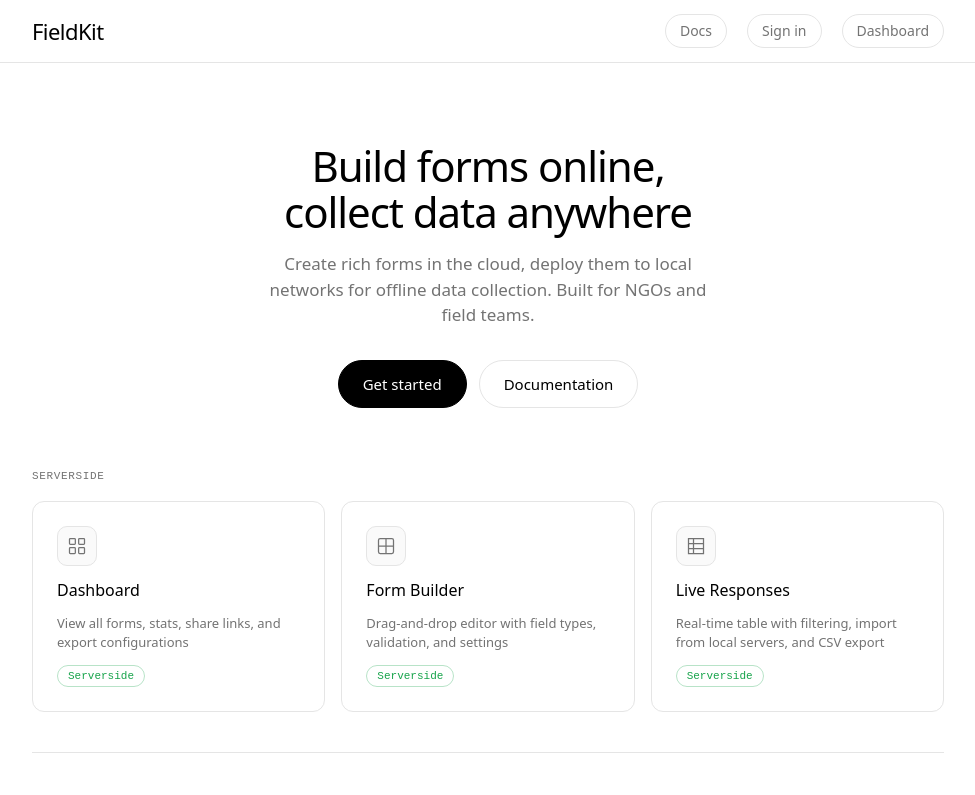
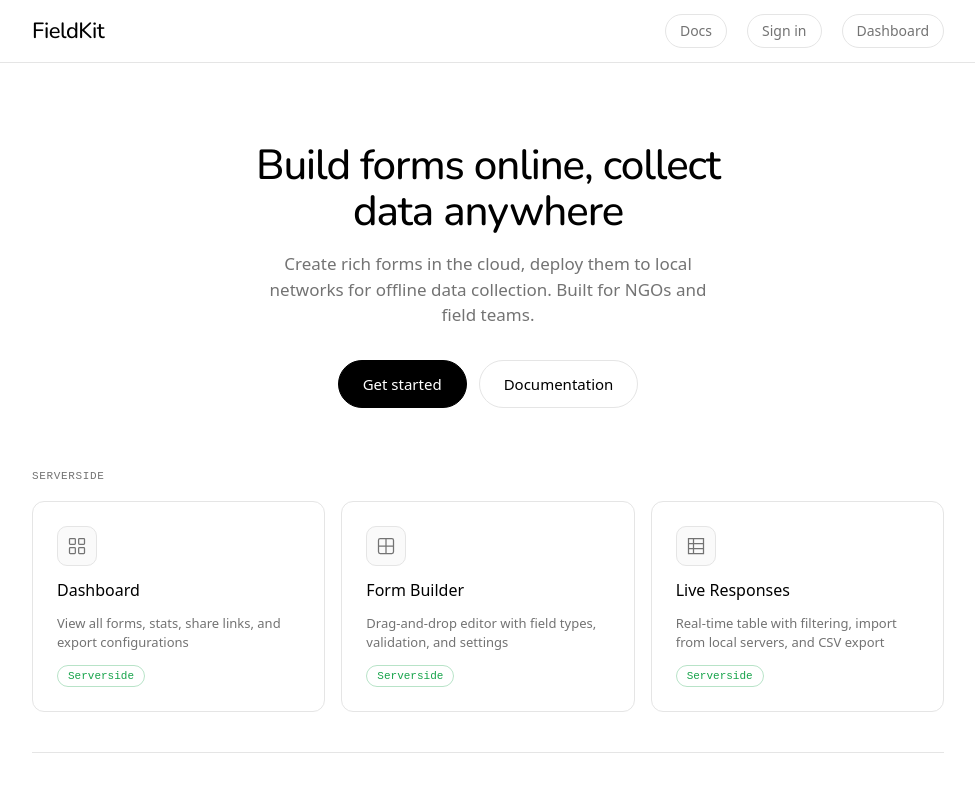
Before and after one commit to ultramenid/fieldkit, a Next.js app in the folder apps/web/: page / in a window 1280 px wide. Shown: the top 795 px of the page, without its empty margins (152-1127 px from the left). Built offline with nearby package versions, Linux system fonts and the light colour scheme.

Commit message:
feat: add Nunito font (SF Pro Rounded substitute) via next/font/google

```diff
--- a/apps/web/src/app/layout.tsx
+++ b/apps/web/src/app/layout.tsx
@@ -1,6 +1,13 @@
 import type { Metadata } from 'next'
+import { Nunito } from 'next/font/google'
 import { Providers } from '@/components/providers'
 import './globals.css'
+
+const nunito = Nunito({
+  subsets: ['latin'],
+  variable: '--font-display',
+  display: 'swap',
+})
 
 export const metadata: Metadata = {
   title: 'FieldKit',
@@ -13,7 +20,7 @@
   children: React.ReactNode
 }) {
   return (
-    <html lang="en">
+    <html lang="en" className={nunito.variable}>
       <body>
         <Providers>{children}</Providers>
       </body>
--- a/apps/web/tailwind.config.ts
+++ b/apps/web/tailwind.config.ts
@@ -9,7 +9,7 @@
   theme: {
     extend: {
       fontFamily: {
-        sans: ['system-ui', 'sans-serif'],
+        sans: ['var(--font-display)', 'system-ui', 'sans-serif'],
         mono: ['ui-monospace', 'monospace'],
       },
       colors: {
```
